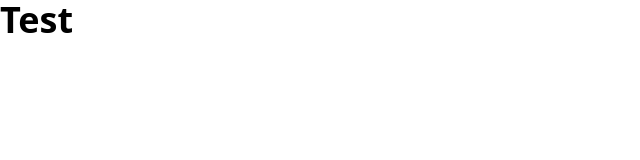
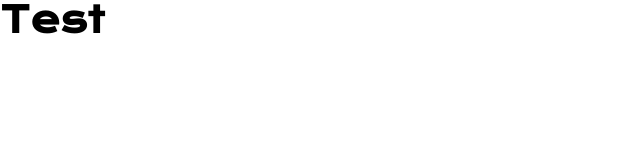
Before and after one commit to Arnaud293/Portfolio_Alt293, a React (Create React App) app: page / in a window 1280 px wide. Shown: the top 160 px of the page, without its empty margins (0-640 px from the left). Built offline with nearby package versions, Linux system fonts and the light colour scheme.

Commit message:
configure and test fonts

```diff
--- a/src/App.js
+++ b/src/App.js
@@ -3,7 +3,7 @@
 const App = () => {
   return (
     <div>
-      <h1 className='text-4xl font-bold'>Test </h1>
+      <h1 className='text-4xl font-bold font-signature'>Test </h1>
     </div>
   );
 };
--- a/src/index.css
+++ b/src/index.css
@@ -1,3 +1,11 @@
+@import url("https://fonts.googleapis.com/css2?family=Krona+One&family=Raleway:ital,wght@0,100;0,200;0,300;0,400;0,500;0,600;0,700;0,800;0,900;1,100;1,200;1,300;1,400;1,500;1,600;1,700;1,800;1,900&display=swap");
+
 @tailwind base;
 @tailwind components;
 @tailwind utilities;
+
+@layer base {
+    html{
+        font-family: 'Raleway', sans-serif;
+    }
+}
--- a/tailwind.config.js
+++ b/tailwind.config.js
@@ -5,6 +5,9 @@
   ],
   theme: {
     extend: {},
+    fontFamily: {
+      signature: ['Krona One']
+    }
   },
   plugins: [],
 }
```
